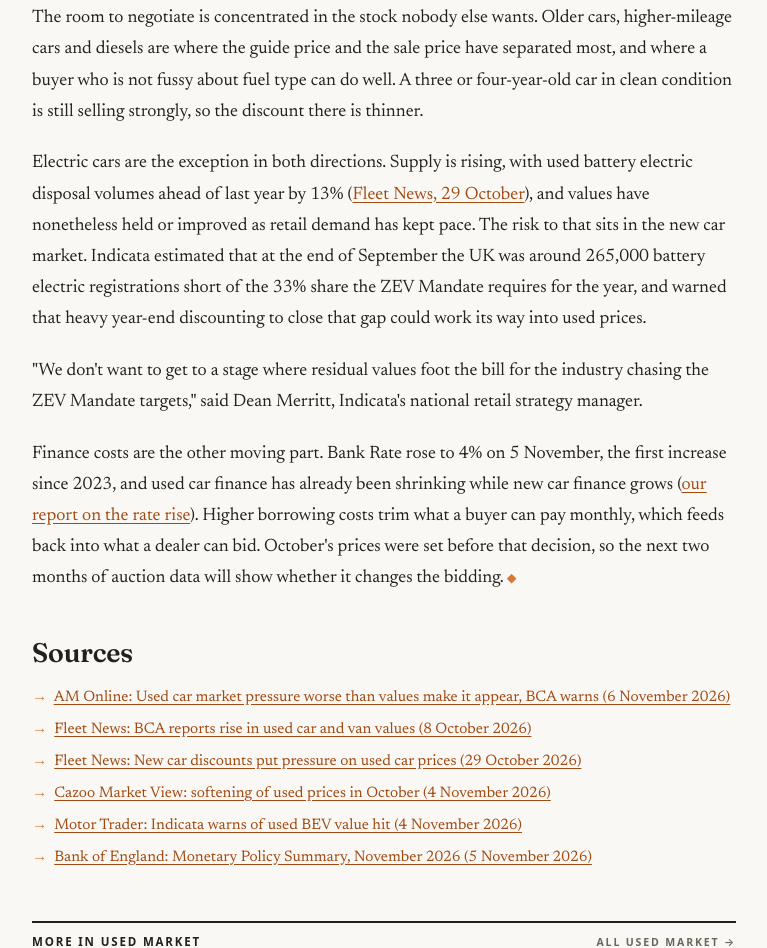
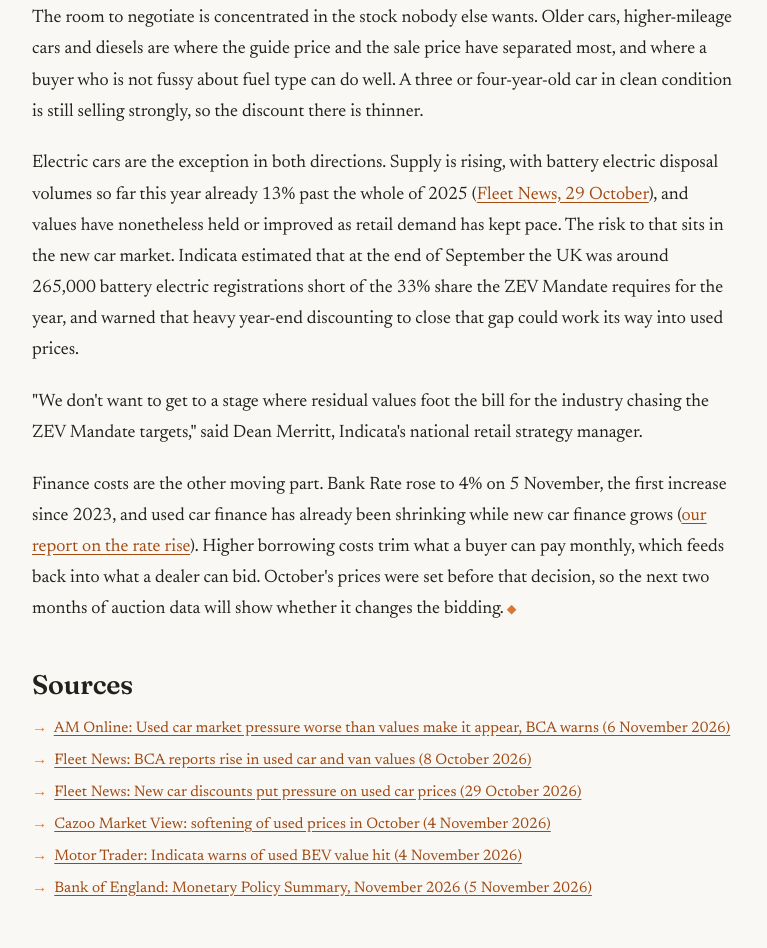
Before and after one commit to cymru2000/TurningCircle, an Eleventy site: page auction-values-october-2026.md in a window 1280 px wide. Shown: the part 3831-4779 px from the top of the page, without its empty margins (58-825 px from the left). Built offline with nearby package versions, Linux system fonts and the light colour scheme; Eleventy itself is replaced by a stand-in of ours; files that its build step writes are made by us from their sources.

Commit message:
Line edit: auction-values-october-2026 (state the 13% disposal basis exactly)

```diff
--- a/auction-values-october-2026.md
+++ b/auction-values-october-2026.md
@@ -55,7 +55,7 @@ There is a timing point for anyone selling into the trade before Christmas. Pear
 
 The room to negotiate is concentrated in the stock nobody else wants. Older cars, higher-mileage cars and diesels are where the guide price and the sale price have separated most, and where a buyer who is not fussy about fuel type can do well. A three or four-year-old car in clean condition is still selling strongly, so the discount there is thinner.
 
-Electric cars are the exception in both directions. Supply is rising, with used battery electric disposal volumes ahead of last year by 13% ([Fleet News, 29 October](https://www.fleetnews.co.uk/news/new-car-discounts-put-pressure-on-used-car-prices)), and values have nonetheless held or improved as retail demand has kept pace. The risk to that sits in the new car market. Indicata estimated that at the end of September the UK was around 265,000 battery electric registrations short of the 33% share the ZEV Mandate requires for the year, and warned that heavy year-end discounting to close that gap could work its way into used prices.
+Electric cars are the exception in both directions. Supply is rising, with battery electric disposal volumes so far this year already 13% past the whole of 2025 ([Fleet News, 29 October](https://www.fleetnews.co.uk/news/new-car-discounts-put-pressure-on-used-car-prices)), and values have nonetheless held or improved as retail demand has kept pace. The risk to that sits in the new car market. Indicata estimated that at the end of September the UK was around 265,000 battery electric registrations short of the 33% share the ZEV Mandate requires for the year, and warned that heavy year-end discounting to close that gap could work its way into used prices.
 
 "We don't want to get to a stage where residual values foot the bill for the industry chasing the ZEV Mandate targets," said Dean Merritt, Indicata's national retail strategy manager.
 
```
